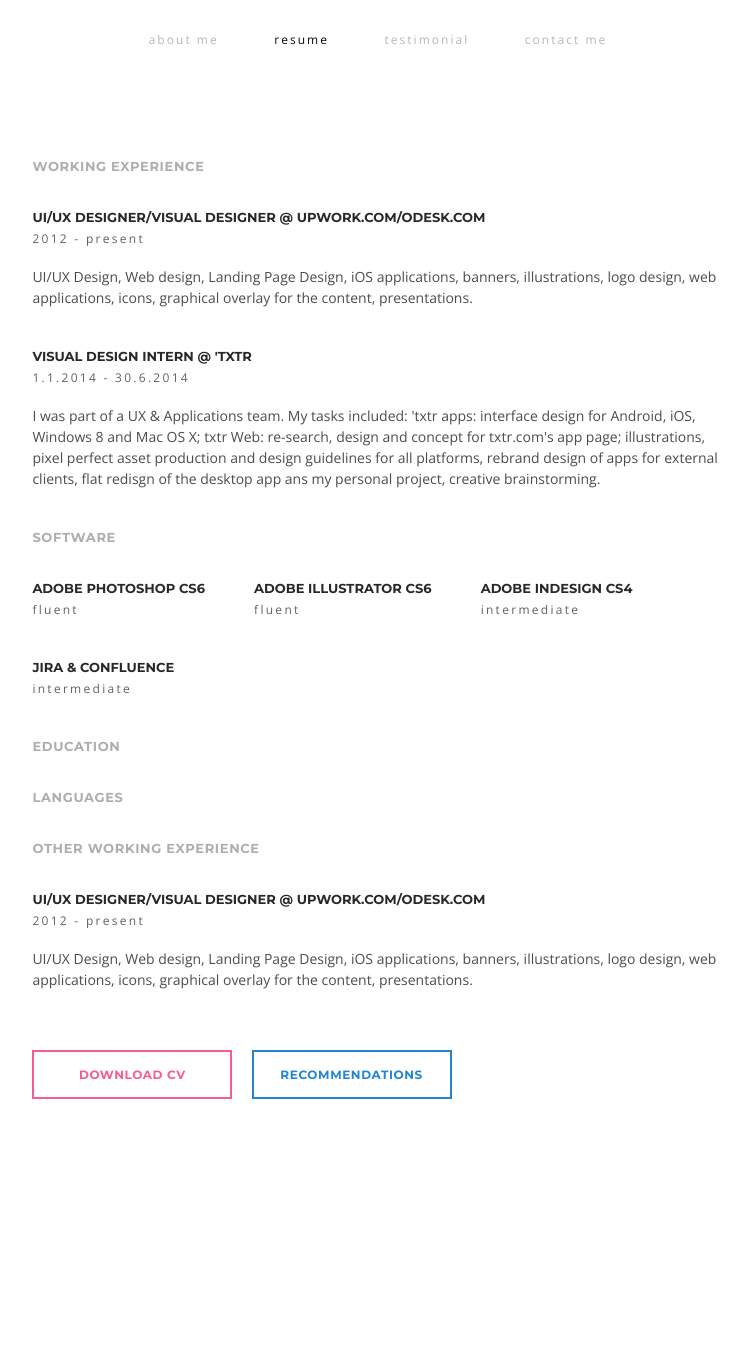
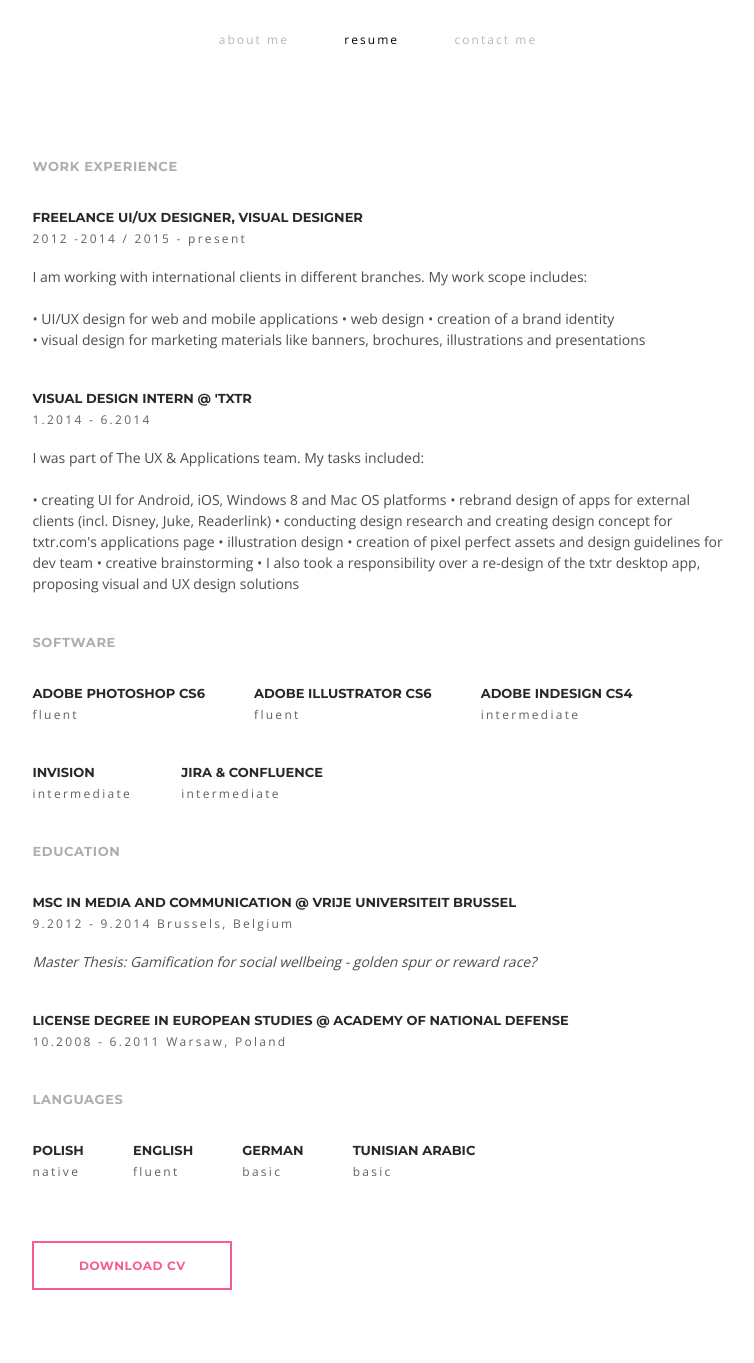
Before and after one commit to mohamedturki/karolin, a Django app: page /about/resume/ in a window 1280 px wide. Shown: the part 108-1471 px from the top of the page, without its empty margins (262-1016 px from the left). Before the commit the page ends 1207 px from the top, so only its background shows below. Run offline with Django 3.2, Linux system fonts and the light colour scheme; parts of the project's set-up code (start-up, migrations or seed data) failed here and were passed over; some libraries are stand-ins or nearby versions.

Commit message:
Update styles and add new copy

```diff
--- a/web/portfolio/static/portfolio/styles/styles.css
+++ b/web/portfolio/static/portfolio/styles/styles.css
@@ -1,7 +1,7 @@
 body {
     padding: 0;
     margin: 0;
-    font-family: 'Open Sans';
+    font-family: 'Open Sans', sans-serif;
     box-sizing: content-box;
 }
 
@@ -97,6 +97,10 @@ body {
     font-size: 13px;
     background-color: #f7f7f7;
     opacity: 0.97;
+}
+
+.active .close:hover {
+    text-decoration: none;
 }
 
 .project-seemore .nav-menu-secondary {
@@ -336,8 +340,13 @@ body {
 }
 
 .project-seemore .project-image {
-    width: 135px;
-    height: 130px;
+    display: inline-block;
+    width: 130px;
+    height: 129px;
+}
+
+.project-seemore .project-image:hover {
+    outline: 1px solid #e9e9e9;
 }
 
 @media screen and (min-width: 720px) {
@@ -652,3 +661,9 @@ body {
         margin-left: 39px;
     }
 }
+
+@media screen and (min-width: 1024px) {
+    .aboutme-container {
+        padding-bottom: 53px;
+    }
+}
--- a/web/portfolio/templates/portfolio/layouts/about.html
+++ b/web/portfolio/templates/portfolio/layouts/about.html
@@ -6,7 +6,7 @@
 {% endblock %}
 
 {% block content %}
-    <div class="project-detail-container project-detail-markdown">
+    <div class="project-detail-container project-detail-markdown aboutme-container">
         <h3>About me</h3>
         <span>independent • passionate • creative</span>
         <p>
--- a/web/portfolio/templates/portfolio/layouts/contact.html
+++ b/web/portfolio/templates/portfolio/layouts/contact.html
@@ -6,7 +6,7 @@
 {% endblock %}
 
 {% block content %}
-    <div class="project-detail-container project-detail-markdown contact">
+    <div class="project-detail-container project-detail-markdown contact aboutme-container">
         <h3>Feel free to contact me:</h3>
         <div class="contact-ref">
             <span>e-mail:</span>
--- a/web/portfolio/templates/portfolio/layouts/resume.html
+++ b/web/portfolio/templates/portfolio/layouts/resume.html
@@ -7,29 +7,34 @@
 {% endblock %}
 
 {% block content %}
-    <div class="project-detail-container project-detail-markdown">
+    <div class="project-detail-container project-detail-markdown aboutme-container">
         <div class="resume-section">
-            <h3 class="js-resume-section-headline">Working experience</h3>
+            <h3 class="js-resume-section-headline">WORK EXPERIENCE</h3>
 
             <div class="resume-item job">
-                <h4 class="job-title">UI/UX Designer/Visual designer @ upwork.com/oDesk.com</h4>
-                <span>2012 - present</span>
+                <h4 class="job-title">FREELANCE UI/UX DESIGNER, VISUAL DESIGNER</h4>
+                <span>2012 -2014 / 2015 - present</span>
                 <p>
-                    UI/UX Design, Web design, Landing Page Design, iOS applications, banners,
-                    illustrations, logo design, web applications, icons, graphical overlay for the content,
-                    presentations.
+                    I am working with international clients in different branches. My work scope includes:<br><br>
+                    • UI/UX design for web and mobile applications • web design • creation of a brand identity<br>
+                    • visual design for marketing materials like banners, brochures, illustrations and presentations
                 </p>
             </div>
 
             <div class="resume-item job">
-                <h4 class="job-title">visual design intern @ 'Txtr</h4>
-                <span>1.1.2014 - 30.6.2014</span>
+                <h4 class="job-title">VISUAL DESIGN INTERN @ 'TXTR</h4>
+                <span>1.2014 - 6.2014</span>
                 <p>
-                    I was part of a UX & Applications team. My tasks included: 'txtr apps:
-                    interface design for Android, iOS, Windows 8 and Mac OS X; txtr Web: re-search, design
-                    and concept for txtr.com's app page; illustrations, pixel perfect asset production and design
-                    guidelines for all platforms, rebrand design of apps for external clients, flat redisgn of the desktop app
-                    ans my personal project, creative brainstorming.
+                    I was part of The UX & Applications team. My tasks included:<br><br>
+                    • creating UI for Android, iOS, Windows 8 and Mac OS platforms • rebrand design of apps for
+
+external clients (incl. Disney, Juke, Readerlink) • conducting design research and creating design
+
+concept for txtr.com's applications page • illustration design • creation of pixel perfect assets and
+
+design guidelines for dev team • creative brainstorming • I also took a responsibility over a
+
+re-design of the txtr desktop app, proposing visual and UX design solutions
                 </p>
             </div>
         </div>
@@ -39,7 +44,7 @@
 
             <div class="resume-item">
                 <div class="job skill">
-                    <h4 class="job-title">Adobe photoshop cs6</h4>
+                    <h4 class="job-title">ADOBE PHOTOSHOP CS6</h4>
                     <span>fluent</span>
                     <p></p>
                 </div>
@@ -57,6 +62,12 @@
                 </div>
 
                 <div class="job skill">
+                    <h4 class="job-title">INVISION</h4>
+                    <span>intermediate</span>
+                    <p></p>
+                </div>
+
+                <div class="job skill">
                     <h4 class="job-title">JIRA & confluence</h4>
                     <span>intermediate</span>
                     <p></p>
@@ -66,23 +77,53 @@
 
         <div class="resume-section is-closed">
             <h3 class="js-resume-section-headline">Education</h3>
+
+            <div class="resume-item job">
+                <h4 class="job-title">MSC IN MEDIA AND COMMUNICATION @ VRIJE UNIVERSITEIT BRUSSEL</h4>
+                <span>9.2012 - 9.2014 Brussels, Belgium</span>
+                <p>
+                    <i>Master Thesis: Gamification for social wellbeing - golden spur or reward race?</i>
+                </p>
+            </div>
+
+            <div class="resume-item job">
+                <h4 class="job-title">LICENSE DEGREE IN EUROPEAN STUDIES @ ACADEMY OF NATIONAL DEFENSE</h4>
+                <span>10.2008 - 6.2011 Warsaw, Poland</span>
+                <p>
+                </p>
+            </div>
+
         </div>
 
         <div class="resume-section is-closed">
             <h3 class="js-resume-section-headline">Languages</h3>
-        </div>
 
-        <div class="resume-section always-closed is-closed">
-            <h3 class="js-resume-section-headline">Other working experience</h3>
+            <div class="resume-item">
+                <div class="job skill">
+                    <h4 class="job-title">POLISH</h4>
+                    <span>native</span>
+                    <p></p>
+                </div>
 
-            <div class="resume-item job">
-                <h4 class="job-title">UI/UX Designer/Visual designer @ upwork.com/oDesk.com</h4>
-                <span>2012 - present</span>
-                <p>
-                    UI/UX Design, Web design, Landing Page Design, iOS applications, banners,
-                    illustrations, logo design, web applications, icons, graphical overlay for the content,
-                    presentations.
-                </p>
+                <div class="job skill">
+                    <h4 class="job-title">ENGLISH</h4>
+                    <span>fluent</span>
+                    <p></p>
+                </div>
+
+                <div class="job skill">
+                    <h4 class="job-title">GERMAN</h4>
+                    <span>basic</span>
+                    <p></p>
+                </div>
+
+                <div class="job skill">
+                    <h4 class="job-title">TUNISIAN ARABIC</h4>
+                    <span>basic</span>
+                    <p></p>
+                </div>
+
+
             </div>
 
         </div>
@@ -92,10 +133,5 @@
                  Download CV
             </a>
         </div>
-
-        <div class="button-wrapper text-center">
-            <a class="button button-success" href="#">recommendations</a>
-        </div>
-
     </div>
 {% endblock %}
--- a/web/portfolio/templates/portfolio/layouts/testimonial.html
+++ b/web/portfolio/templates/portfolio/layouts/testimonial.html
@@ -6,7 +6,7 @@
 {% endblock %}
 
 {% block content %}
-    <div class="project-detail-container project-detail-markdown">
+    <div class="project-detail-container project-detail-markdown aboutme-container">
         <div class="testimonial">
             <q class="quote-text" cite="#">
                 Lorem ipsum dolor sit amet, consectetur adipisicing elit, sed do eiusmod tempor incididunt ut labore et dolore magna aliqua. Ut enim ad minim veniam, quis nostrud exercitation ullamco laboris nisi ut aliquip ex ea commodo consequat. Duis aute irure dolor in reprehenderit in voluptate velit esse cillum dolore eu fugiat nulla pariatur. Excepteur sint occaecat cupidatat non proident, sunt in culpa qui officia deserunt mollit anim id est laborum.
--- a/web/portfolio/templates/portfolio/partials/sub_nav_about.html
+++ b/web/portfolio/templates/portfolio/partials/sub_nav_about.html
@@ -6,9 +6,6 @@
         <li class="nav-menu-item {% if url_name == 'resume' %}active{% endif %}">
             <a href="{% url 'portfolio:resume' %}" class="nav-menu-url {% if url_name == 'resume' %}active{% endif %}">Resume</a>
         </li>
-        <li class="nav-menu-item {% if url_name == 'testimonial' %}active{% endif %}">
-            <a href="{% url 'portfolio:testimonial' %}" class="nav-menu-url {% if url_name == 'testimonial' %}active{% endif %}">Testimonial</a>
-        </li>
         <li class="nav-menu-item {% if url_name == 'contact' %}active{% endif %}">
             <a href="{% url 'portfolio:contact' %}" class="nav-menu-url {% if url_name == 'contact' %}active{% endif %}">Contact me</a>
         </li>
```
